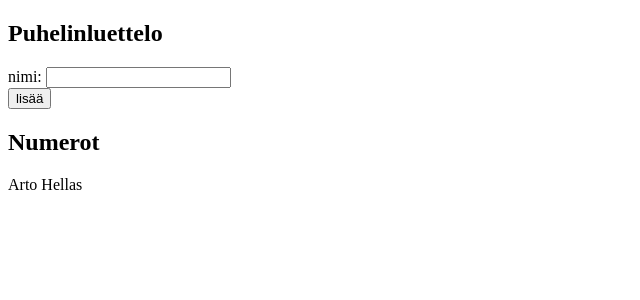
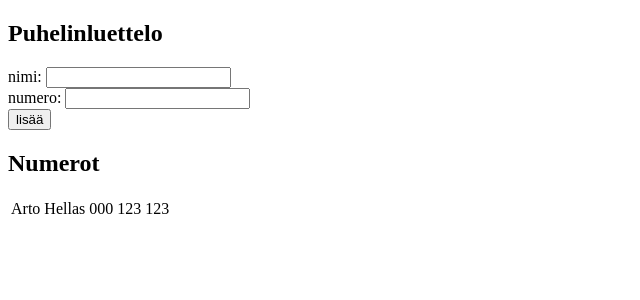
Before and after one commit to hajame/FullStack2018, a React (Create React App) app in the folder osa2/puhelinluettelo/: page / in a window 1280 px wide. Shown: the top 300 px of the page, without its empty margins (0-640 px from the left). Built offline with nearby package versions, Linux system fonts and the light colour scheme.

Commit message:
osa2 tehtävä 2.8

```diff
--- a/osa2/puhelinluettelo/src/App.js
+++ b/osa2/puhelinluettelo/src/App.js
@@ -5,9 +5,13 @@ class App extends React.Component {
         super(props)
         this.state = {
             persons: [
-                { name: 'Arto Hellas' }
+                {
+                    name: 'Arto Hellas',
+                    number: '000 123 123'
+                },
             ],
-            newName: ''
+            newName: '',
+            newNumber: ''
         }
     }
 
@@ -16,27 +20,27 @@ class App extends React.Component {
         console.log('nappia painettu')
         console.log(event.target)
         const similar = this.state.persons.filter(p =>
-                p.name === this.state.newName)
+            p.name === this.state.newName)
         if (similar.length > 0) {
             console.log('ei lisätty', this.state.newName)
             alert('On jo luettelossa')
             return
         }
         const newPerson = {
-            name: this.state.newName
+            name: this.state.newName,
+            number: this.state.newNumber
         }
         const persons = this.state.persons.concat(newPerson)
-        console.log('lisätty', newPerson)
         this.setState({
             persons,
-            newName: ''
+            newName: '',
+            newNumber: ''
         })
+        console.log('lisättiin', newPerson)
     }
 
-    handleNameChange = (event) => {
-        console.log(event.target.value)
-        this.setState({ newName: event.target.value })
-    }
+    handleNameChange = (event) => this.setState({ newName: event.target.value })
+    handleNumberChange = (event) => this.setState({ newNumber: event.target.value })
 
     render() {
         return (
@@ -50,15 +54,26 @@ class App extends React.Component {
                         />
                     </div>
                     <div>
+                        numero: <input
+                            value={this.state.newNumber}
+                            onChange={this.handleNumberChange}
+                        />
+                    </div>
+                    <div>
                         <button type="submit">lisää</button>
                     </div>
                 </form>
                 <h2>Numerot</h2>
-                <div>
-                    {this.state.persons.map((
-                        person => <p key={person.name}>{person.name}</p>)
-                    )}
-                </div>
+                <table>
+                    <tbody>
+                        {this.state.persons.map((
+                            person => <tr key={person.name}>
+                                <td>{person.name}</td>
+                                <td>{person.number}</td>
+                            </tr>)
+                        )}
+                    </tbody>
+                </table>
             </div>
         )
     }
```
